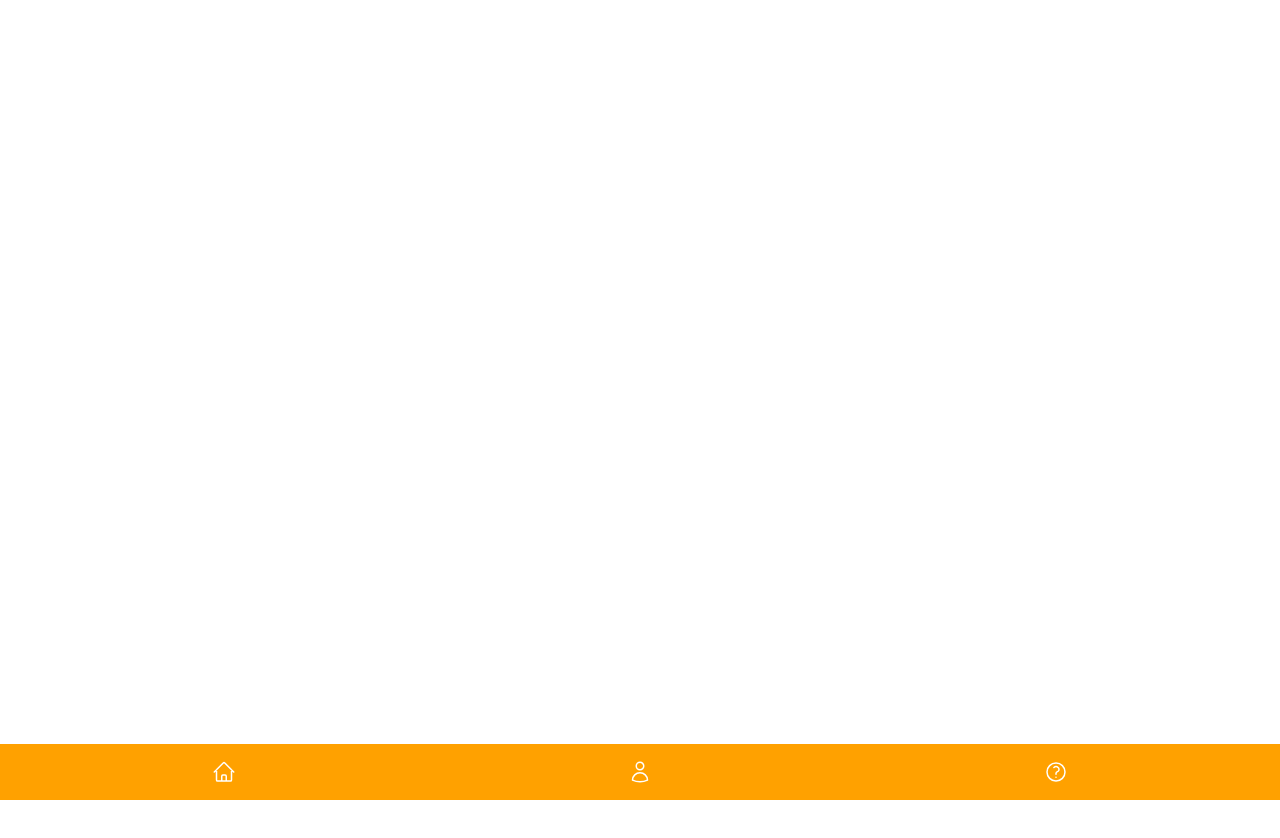
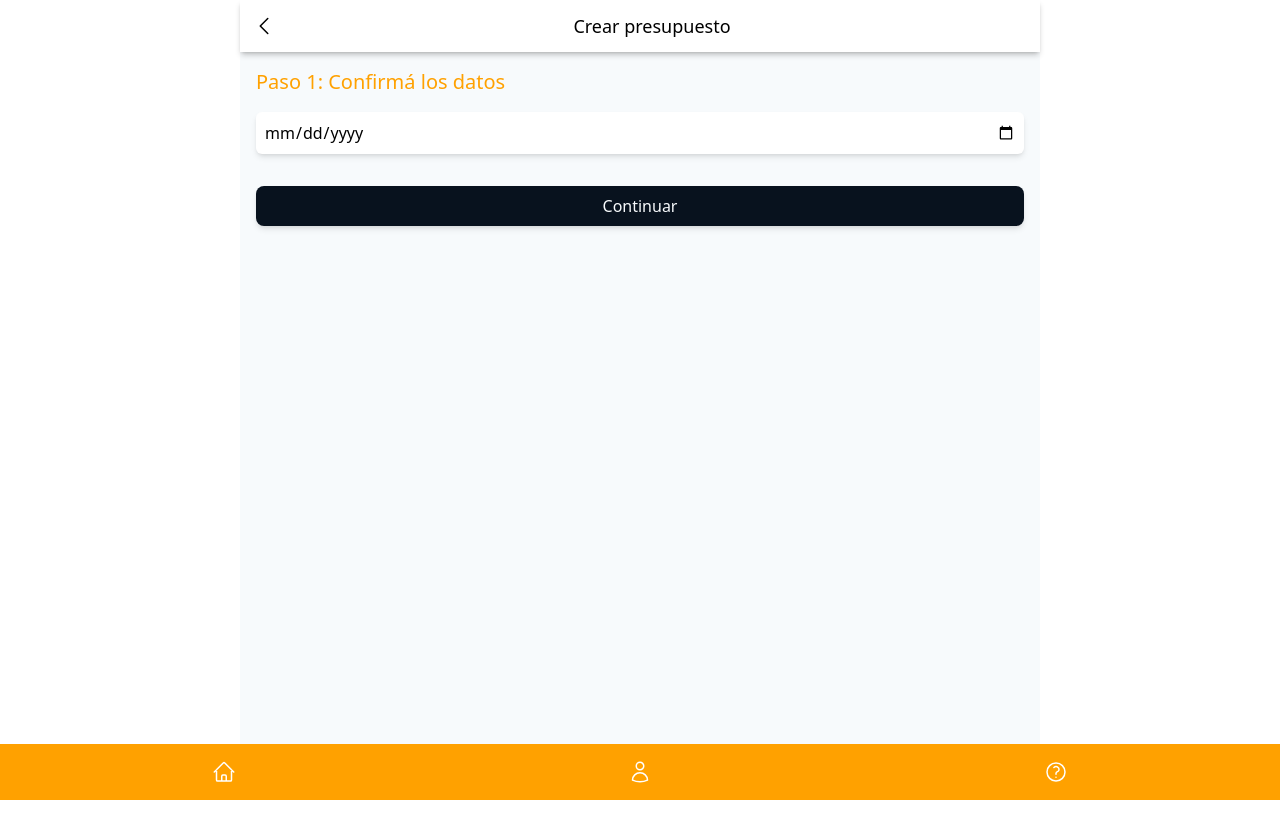
Before and after one commit to igrowker/i003-billder-front, a React (Vite) app: page /new-budget in a window 1280 px wide. Shown: the top 838 px of the page. Before the commit the page ends 800 px from the top, so only its background shows below. Built offline with nearby package versions, Linux system fonts and the light colour scheme.

Commit message:
tabs de crear presupuesto creados

```diff
--- /dev/null
+++ b/src/app/components/BudgetCalcTab.tsx
@@ -0,0 +1,51 @@
+import { AddCircleIcon } from "@/assets/icons"
+import { InputText, Modal } from "@/ui/components"
+import { useState } from "react"
+
+export const BudgetCalcTab = () => {
+    const [isModalOpen, setIsModalOpen] = useState(false);
+    const handleOpenModal = () => {
+        setIsModalOpen(true)
+    };
+    const handleCloseModal = () => {
+        setIsModalOpen(false)
+
+    }
+
+    return (
+        <div className="mt-2 flex flex-col gap-9 ">
+            <div className="grid grid-cols-2 gap-2">
+                <InputText labelText="Precio" id="price" />
+                <InputText labelText="Cantidad" type="number" id="quantity" />
+            </div>
+            <InputText labelText="Tiempo" placeholder="Días, horas, m2, etc" id="time" />
+
+            <button onClick={handleOpenModal} className="p-2 justify-center  bg-white shadow-md rounded-md text-black font-medium flex items-center gap-2">
+                <AddCircleIcon/>
+                Añadir gasto
+            </button>
+            <div className="rounded-md shadow-md flex justify-between items-center p-2 bg-white ">
+                <h4 className="uppercase">Total:</h4>
+                <h5>{30000000.00.toLocaleString()}</h5>
+            </div>
+            <Modal
+                title="Añadir gasto"
+                isOpen={isModalOpen}
+                children={
+                    <div className="flex flex-col gap-6">
+                        <InputText id="name" labelText="Nombre"/>
+                        <InputText id="price2" labelText="Precio"/>
+                        <InputText id="quantity2s" labelText="Cantidad" />
+                        <h3 className="font-medium">Total: <span>{123.0.toLocaleString()}</span></h3>
+                    </div>
+                }
+                footer={
+                    <div className="flex items-center gap-4">
+                        <button className="text-customOrange" onClick={handleCloseModal}>Cancelar</button>
+                        <button className="text-customOrange">Añadir</button>
+                    </div>
+                }
+            />
+        </div>
+    )
+}
--- /dev/null
+++ b/src/app/components/BudgetConfirmDataTab.tsx
@@ -0,0 +1,9 @@
+import { DateTimeInput } from "@/ui/components/inputs/DateTimeInput"
+
+export const BudgetConfirmDataTab = () => {
+  return (
+    <div>
+        <DateTimeInput />
+    </div>
+  )
+}
--- /dev/null
+++ b/src/app/components/BudgetViewDocumentTab.tsx
@@ -0,0 +1,6 @@
+
+export const BudgetViewDocumentTab = () => {
+  return (
+    <div>BudgetViewDocumentTab</div>
+  )
+}
--- a/src/app/components/index.ts
+++ b/src/app/components/index.ts
@@ -1,3 +1,7 @@
 export * from './ProjectCircle'
 export * from './PayInfoCard'
 export * from './NotDataCreated'
+export * from './BudgetCalcTab'
+export * from './BudgetConfirmDataTab'
+export * from './BudgetViewDocumentTab'
+export * from './DocumentItem'
--- /dev/null
+++ b/src/app/pages/budget/CreateBudgetPage.tsx
@@ -0,0 +1,68 @@
+import { BudgetCalcTab, BudgetConfirmDataTab, BudgetViewDocumentTab } from "@/app/components"
+import { ReturnLayout } from "@/layouts/ReturnLayout"
+import { ReusableButton } from "@/ui/components"
+import { useState } from "react"
+import { useNavigate } from "react-router-dom"
+
+
+enum CreateBudgetTabs {
+  Initial = 1,
+  Payment = 2,
+  End = 3
+}
+const phases = [
+  {
+    phase: 1,
+    title: 'Confirmá los datos',
+    component: <BudgetConfirmDataTab/>
+  },
+  {
+    phase: 2,
+    title: 'Realizá el cálculo',
+    component: <BudgetCalcTab />
+  },
+  {
+    phase: 3,
+    title: '¡Todo listo!',
+    component: <BudgetViewDocumentTab />
+  },
+
+]
+
+
+export const CreateBudgetPage = () => {
+
+  const navigate = useNavigate();
+  const [tab, setTab] = useState(phases.find((phase) => phase.phase == CreateBudgetTabs.Initial)!);
+
+
+  const handleChangeTab = () => {
+    if (tab.phase == CreateBudgetTabs.End) return;
+    setTab(phases[tab.phase])
+  }
+  const handleGoBack = () => {
+
+    if (tab.phase === CreateBudgetTabs.Initial) {
+      setTab(phases.find((phase) => phase.phase == CreateBudgetTabs.Initial)!);
+      navigate('/')
+      return;
+    };
+    setTab(phases.find(phase => phase.phase === tab.phase - 1)!)
+  }
+
+  return (
+    <ReturnLayout
+      returnFunction={() => handleGoBack()}
+      title="Crear presupuesto"
+
+    >
+      <div className="">
+        <h4 className="font-medium text-customOrange text-xl mt-4 mb-4">Paso {tab.phase}: {tab.title}</h4>
+        {tab.component}
+      </div>
+      <ReusableButton onClick={handleChangeTab} className="mt-8">
+        Continuar
+      </ReusableButton>
+    </ReturnLayout>
+  )
+}
--- /dev/null
+++ b/src/app/pages/budget/index.ts
@@ -0,0 +1 @@
+export * from './CreateBudgetPage'
--- a/src/app/pages/index.ts
+++ b/src/app/pages/index.ts
@@ -1,2 +1,3 @@
 export * from './project'
 export * from './home'
+export * from './budget'
--- a/src/app/routes/AppRoutes.tsx
+++ b/src/app/routes/AppRoutes.tsx
@@ -1,5 +1,5 @@
 import { Navigate, Route, Routes, useLocation } from "react-router-dom";
-import { NewProjectPage, HomePage, ProjectInfoPage } from "@/app/pages/";
+import { NewProjectPage, HomePage, ProjectInfoPage, CreateBudgetPage } from "@/app/pages/";
 import { BottomNavBar } from "@/ui/components";
 
 export const AppRoutes = () => {
@@ -18,6 +18,10 @@ export const AppRoutes = () => {
         <Route path="new-project" element={<NewProjectPage />} />
         <Route path="project/:projectId" element={<ProjectInfoPage />} />
         {/* endregion  */}
+        {/* region Presupuestos rutas */}
+        <Route path="new-budget"  element={<CreateBudgetPage/>} />
+        {/* endregion  */}
+
         <Route path="/" element={<Navigate to="/home" />} />
       </Routes>
     </div>
--- /dev/null
+++ b/src/ui/components/inputs/DateTimeInput.tsx
@@ -0,0 +1,16 @@
+import { InputHTMLAttributes } from "react"
+
+interface DateTimeInputProps extends InputHTMLAttributes<HTMLInputElement> {
+    type?: 'date'
+}
+
+export const DateTimeInput = ({ className, type="date", ...attributes }: DateTimeInputProps) => {
+  return (
+    <input
+        className={`${className}  p-2 shadow-md rounded-md w-full cursor-pointer`}
+        type={type}
+        {...attributes}
+    />
+
+  )
+}
--- a/src/ui/components/inputs/InputText.tsx
+++ b/src/ui/components/inputs/InputText.tsx
@@ -2,7 +2,7 @@ import { InputHTMLAttributes, useState } from "react";
 import { InputStyles } from "@/interfaces";
 
 interface InputProps extends InputHTMLAttributes<HTMLInputElement> {
-  type?: "password" | "text";
+  type?: "password" | "text" | "number";
   placeholder?: string;
   labelText: string;
   fullWidth?: boolean;
@@ -60,7 +60,7 @@ export const InputText = ({
           {labelText}
         </span>
 
-        {type == "text" ? (
+        {type == "text"  || type == "number" ? (
           <div className="">
             <input
               autoComplete="off"
@@ -71,6 +71,7 @@ export const InputText = ({
               className={`
                     ${finalStyle}
                     rounded-[4px]
+                    ${isFocused ? '' : 'placeholder:text-transparent' }
                     min-h-[50px]
                     ${fullWidth ? "w-full" : ""}
                     shadow-md
@@ -162,9 +163,8 @@ export const InputText = ({
         )}
       </label>
       <span
-        className={`${
-          hasErrors ? "text-red-500" : ""
-        } absolute top-[110%]  w-[calc(100%-4px)] text-xs select-none text-gray-600 left-1`}
+        className={`${hasErrors ? "text-red-500" : ""
+          } absolute top-[110%]  w-[calc(100%-4px)] text-xs select-none text-gray-600 left-1`}
       >
         {supportText}
       </span>
```
Also changed, not shown: src/ui/components/inputs/InputNumber.tsx (added).
